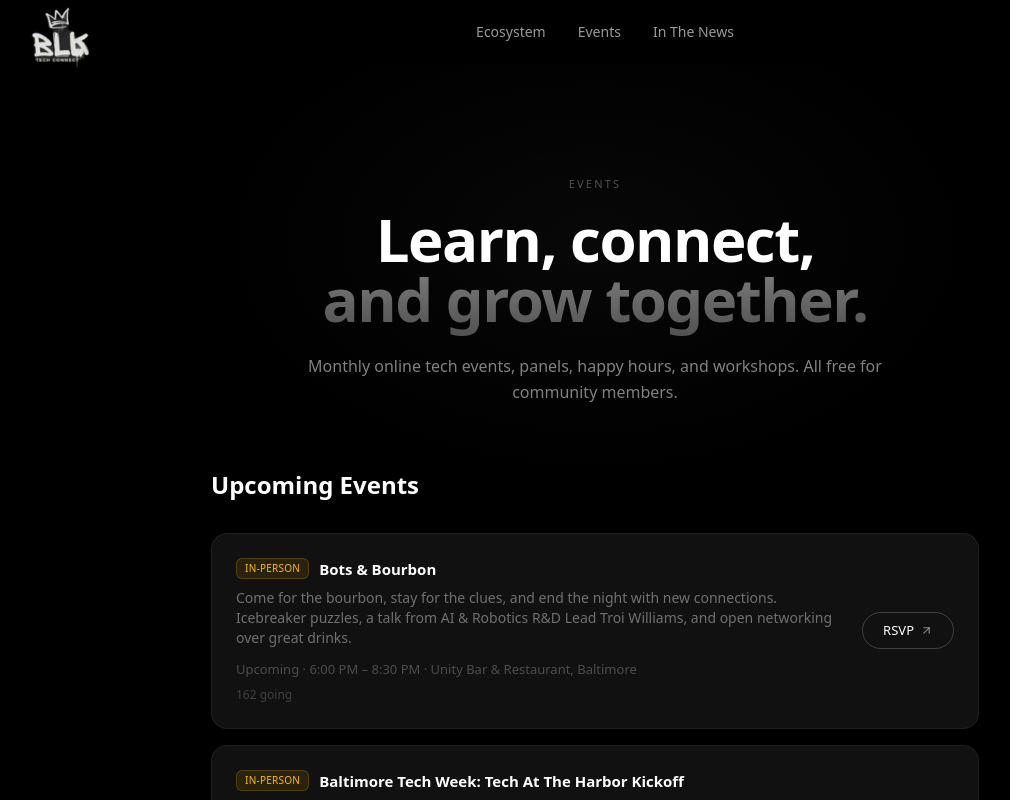
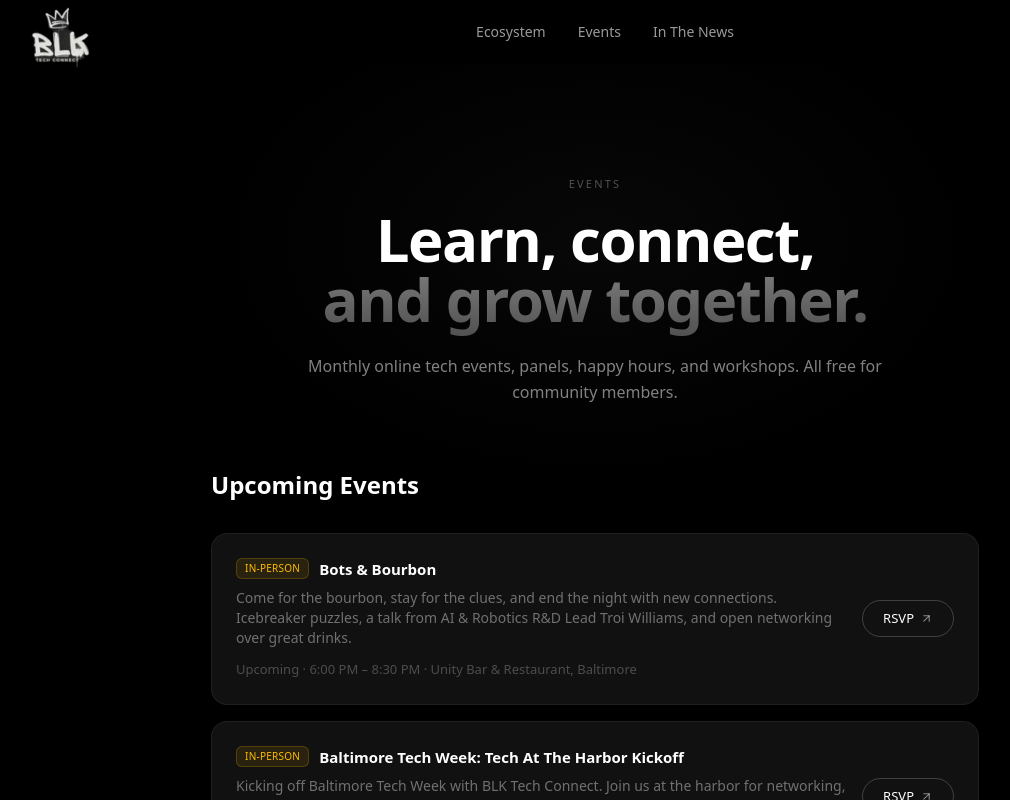
Before and after one commit to kcooperdev/updated-blk-tech-connect, a Next.js app: page /events in a window 1280 px wide. Shown: the top 800 px of the page, without its empty margins (45-1055 px from the left). Built offline with nearby package versions, Linux system fonts and the light colour scheme.

Commit message:
removed links

```diff
--- a/src/app/events/page.tsx
+++ b/src/app/events/page.tsx
@@ -14,7 +14,6 @@
     description:
       "Come for the bourbon, stay for the clues, and end the night with new connections. Icebreaker puzzles, a talk from AI & Robotics R&D Lead Troi Williams, and open networking over great drinks.",
     rsvpLink: "https://luma.com/xm5xmhma",
-    attending: 162,
   },
   {
     title: "Baltimore Tech Week: Tech At The Harbor Kickoff",
@@ -25,7 +24,6 @@
     description:
       "Kicking off Baltimore Tech Week with BLK Tech Connect. Join us at the harbor for networking, conversation, and community.",
     rsvpLink: "https://luma.com/g74prkcu",
-    attending: 92,
   },
   {
     title: "Palava Night #2: Grassroot to Groundbreaker",
@@ -36,7 +34,6 @@
     description:
       "In partnership with Palava Hut — community leaders discuss building from the ground up, featuring a fireside chat with Kory Bailey and Jeffrey Scruggs during Black History Month.",
     rsvpLink: "https://luma.com/fhaiqk41",
-    attending: 89,
   },
   {
     title: "Charm City Cowork: Tech Cafe",
@@ -47,7 +44,6 @@
     description:
       "Rooted in Baltimore. Powered by Community. Drop in to cowork, network, and support local Baltimore cafés and spaces during Baltimore Tech Week.",
     rsvpLink: "https://luma.com/pbeegk9h",
-    attending: 38,
   },
   {
     title: "BLK Tech Connect Online Launch",
@@ -58,7 +54,6 @@
     description:
       "The virtual extension of our growing community. Meet new and existing members, hear the vision for the online community, and help shape what comes next.",
     rsvpLink: "https://luma.com/geqbg2j8",
-    attending: 77,
   },
 ];
 
@@ -133,9 +128,6 @@
                       <p className="mt-3 text-[13px] text-white/25">
                         {event.date} · {event.time} · {event.location}
                       </p>
-                      <p className="mt-1.5 text-[12px] text-white/20">
-                        {event.attending} going
-                      </p>
                     </div>
                     <a
                       href={event.rsvpLink}
```
